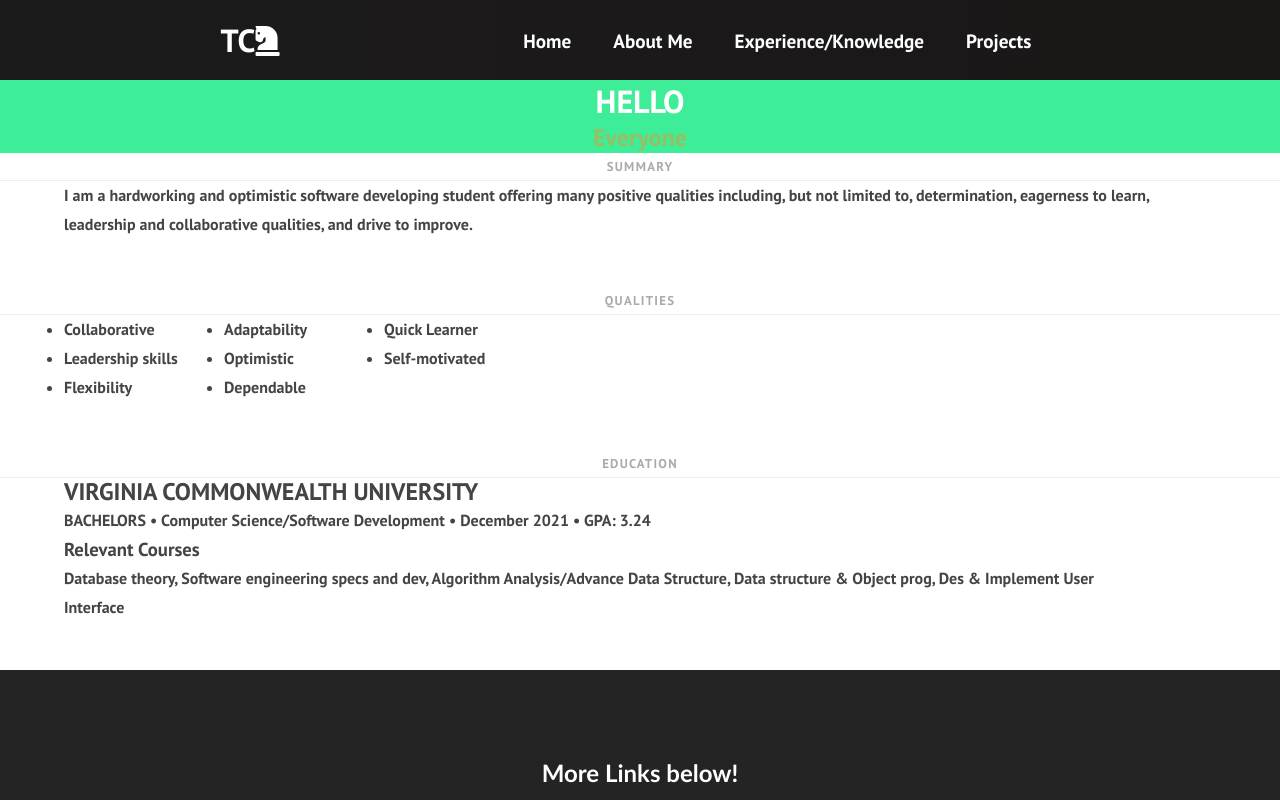
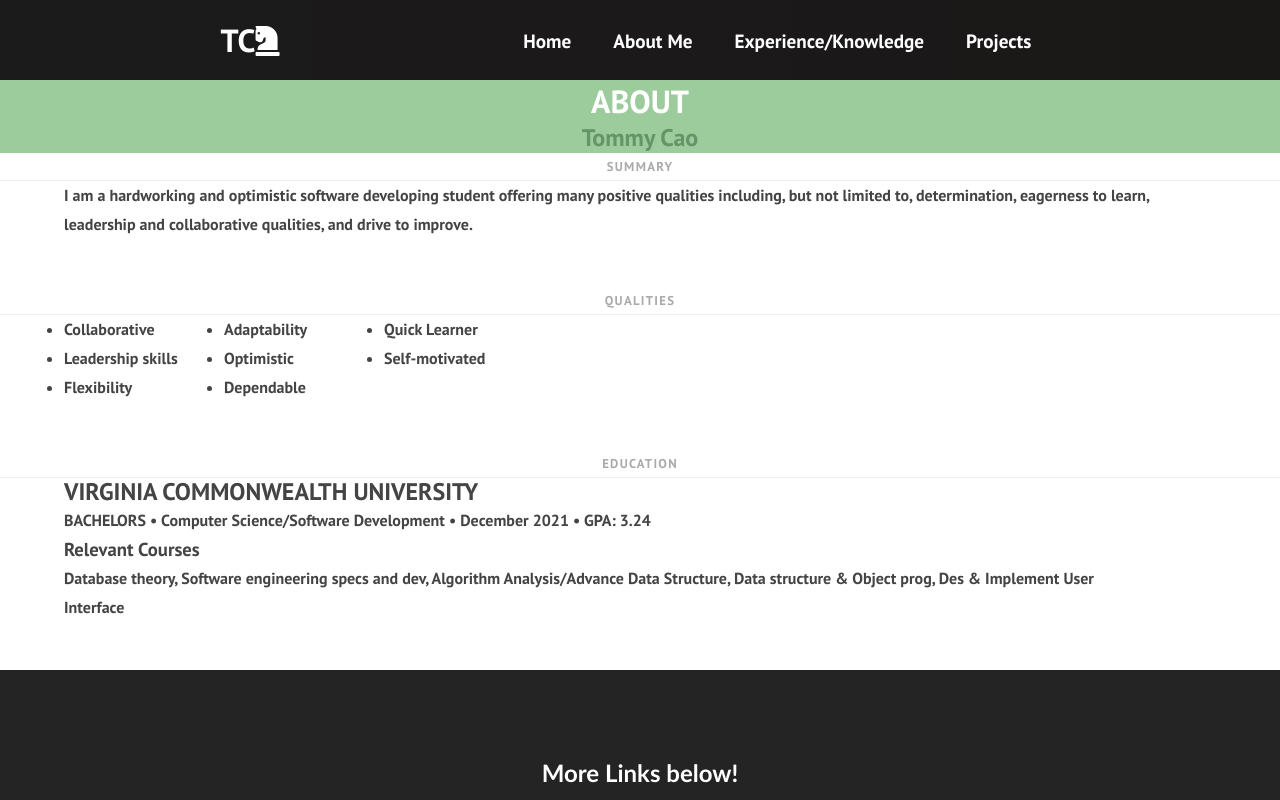
Before and after one commit to caotd2/react-blog, a React (Create React App) app: page /aboutme in a window 1280 px wide. Shown: the top 800 px of the page. Built offline with nearby package versions, Linux system fonts and the light colour scheme.

Commit message:
Changed color strip of the pages and font color

```diff
--- a/src/components/Footer.css
+++ b/src/components/Footer.css
@@ -61,6 +61,7 @@
 
 .footer-link-items a:hover {
     color: #e9e9e9;
+    background-color: #9ccc9c;
     transition: 0.3s ease-out;
 }
 
--- a/src/components/Navbar.css
+++ b/src/components/Navbar.css
@@ -59,7 +59,7 @@
   }
 
   .nav-links:hover {
-    background-color: #3ded97;
+    background-color: #9ccc9c;
     border-bottom: 4px solid #3ded97;
     transition: all 0.2s ease-out;
   }
--- a/src/components/pages/AboutMe.js
+++ b/src/components/pages/AboutMe.js
@@ -11,8 +11,8 @@ export default function AboutMe() {
 
     <div class="sidebar pure-u-1 pure-u-md-1-4">
         <div class="header">
-            <h1 class="brand-title">Hello</h1>
-            <h2 class="brand-tagline">Everyone</h2>
+            <h1 class="brand-title">About</h1>
+            <h2 class="brand-tagline">Tommy Cao</h2>
         </div>
      </div>
 
--- a/src/components/pages/Projects.css
+++ b/src/components/pages/Projects.css
@@ -38,7 +38,7 @@
 
 .sidebar {
     padding-top: 0;
-    background: #3ded97;
+    background: #9ccc9c;
     color: #fff;
 }
 
@@ -51,7 +51,7 @@
 }
 .brand-tagline {
     font-weight: 300;
-    color: #98bf64;
+    color: #649568;
 }
 
 
--- a/src/components/pages/Projects.js
+++ b/src/components/pages/Projects.js
@@ -27,7 +27,7 @@ export default function Projects() {
                 <p>
                     The website you're viewing right now is my portfolio website. The site is created using JS, React, HTML, CSS, FontAwesome.
                     I created this site as a way to learn javascript as well as react and it is my first react project. The site also
-                    serves as a portfolio page for my resume.
+                    serves as a portfolio page for my resume. This site is hosted using Netlify.
                 </p>
             </div>
         </section>
```
